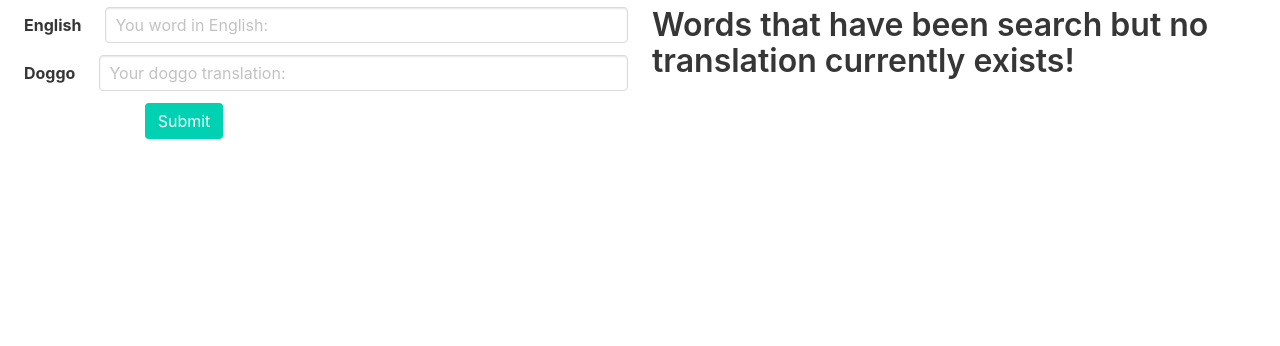
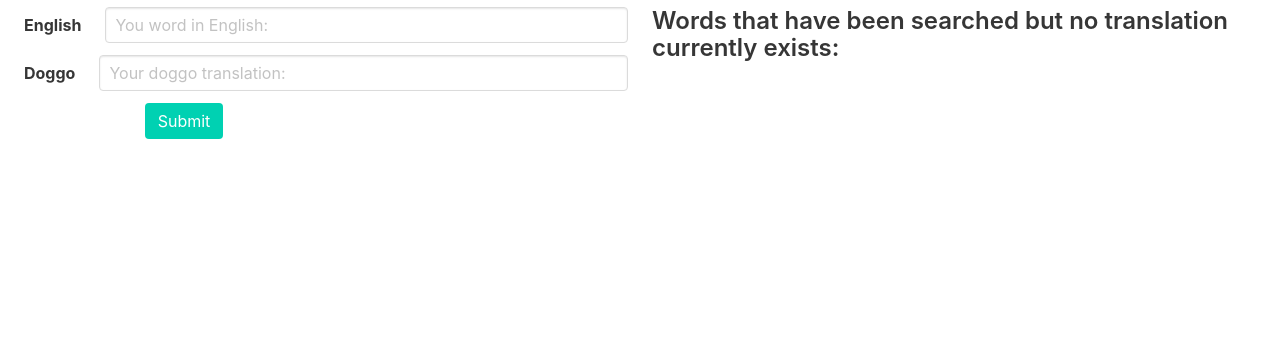
Before and after one commit to darrencarlin/DoggoSpk, a plain HTML site: page index.html in a window 1280 px wide. Shown: the part 454-800 px from the top of the page. Drawn offline with nearby package versions, Linux system fonts and the light colour scheme; no server answers.

Commit message:
Update index.html

```diff
--- a/index.html
+++ b/index.html
@@ -86,7 +86,7 @@
                 </form>
             </div>
             <div class="column">
-                 <h3 class="title">Words that have been search but no translation currently exists!</h3>
+                 <h3 class="title is-4">Words that have been searched but no translation currently exists:</h3>
                 <ul id="wordlist"></ul>
             </div>
         </div>
```
